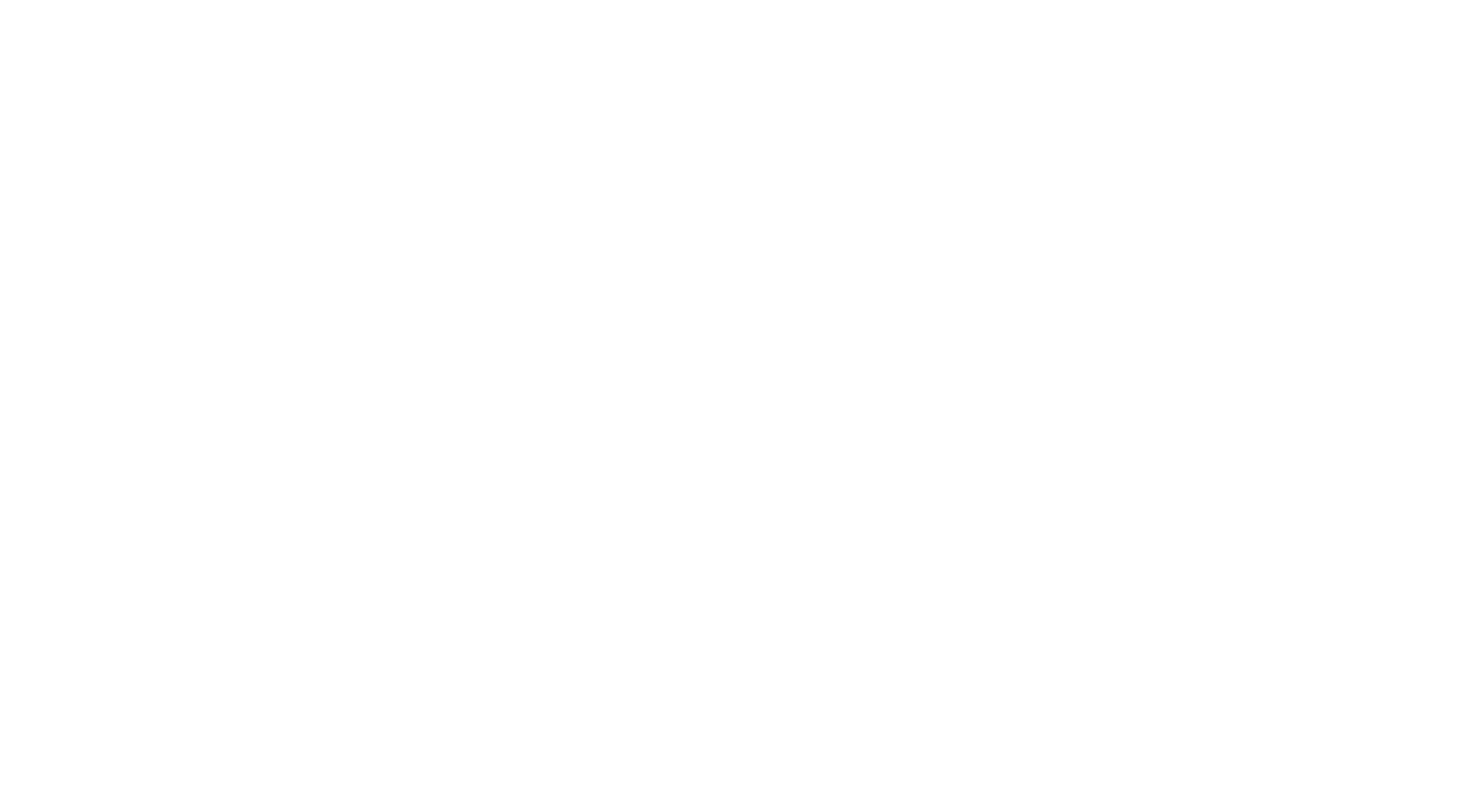
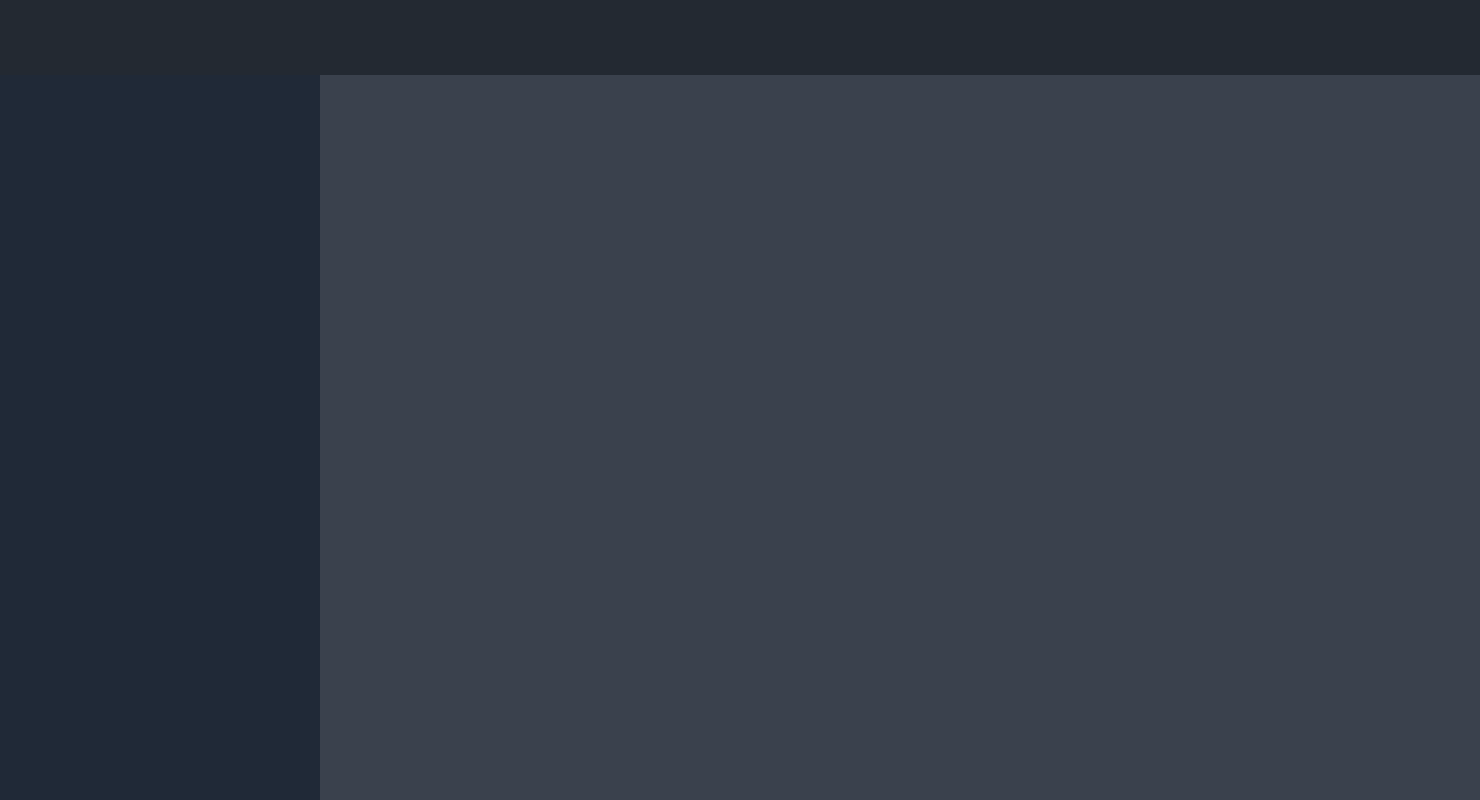
Before and after one commit to NickWhiteman/automatic-trading-front-desktop, a React (Create React App) app: page / in a window 1280 px wide. Shown: the top 800 px of the page, 1480 px wide, since content can reach past the window. Built offline with nearby package versions, Linux system fonts and the light colour scheme.

Commit message:
develop background layer

```diff
--- a/src/App.tsx
+++ b/src/App.tsx
@@ -1,12 +1,12 @@
 import React from 'react';
-import './App.css';
+import './style/style.css';
 
 function App() {
   return (
-    <div className="App">
-      <div className="app__headpanel"></div>
-      <div className="app__leftpatel"></div>
-      <div className="app__dashboard"></div>
+    <div className="app">
+      <div className="app__head_panel"></div>
+      <div className="app__left_patel"></div>
+      <div className="app__dashboard">hello world</div>
       <div className="app__footer"></div>
     </div>
   );
--- a/src/index.css
+++ b/src/index.css
@@ -5,6 +5,7 @@ body {
     sans-serif;
   -webkit-font-smoothing: antialiased;
   -moz-osx-font-smoothing: grayscale;
+  color: white;
 }
 
 code {
--- a/src/index.tsx
+++ b/src/index.tsx
@@ -11,7 +11,4 @@ ReactDOM.render(
   document.getElementById('root')
 );
 
-// If you want to start measuring performance in your app, pass a function
-// to log results (for example: reportWebVitals(console.log))
-// or send to an analytics endpoint. Learn more: https://bit.ly/CRA-vitals
 reportWebVitals();
--- /dev/null
+++ b/src/style/style.css
@@ -0,0 +1,32 @@
+* {
+  margin: 0;
+  padding: 0;
+}
+
+.app {
+  background-color: #3A414D;
+}
+.app .app__head_panel {
+  background-color: #232932;
+  margin-left: 0;
+  margin-top: 0;
+  height: 75px;
+  width: 1480px;
+}
+.app .app__left_patel {
+  position: absolute;
+  margin-left: 0;
+  width: 320px;
+  height: 950px;
+  background-color: #202937;
+}
+.app .app__dashboard {
+  height: 950px;
+  width: 1480px;
+  background-color: #3a414d;
+}
+.app .app__footer {
+  height: 16px;
+  width: 1480px;
+  background-color: #242629;
+}
--- /dev/null
+++ b/src/style/style.scss
@@ -0,0 +1,42 @@
+$backgroundColor: #3A414D;
+$head_panelBackground: #232932;
+$left_panelBackground: #202937;
+$dashboard_background: rgb(58, 65, 77);
+$footer_background: rgb(36, 38, 41);
+
+* {
+    margin: 0;
+    padding: 0;
+}
+
+.app {
+    background-color: $backgroundColor;
+
+    .app__head_panel{
+        background-color: $head_panelBackground;
+        margin-left: 0;
+        margin-top: 0;
+        height:75px;
+        width:1480px;
+    };
+
+    .app__left_patel{
+        position: absolute;
+        margin-left: 0;
+        width: 320px;
+        height: 950px;
+        background-color: $left_panelBackground;
+    };
+
+    .app__dashboard{
+        height:950px;
+        width: 1480px;
+        background-color: $dashboard_background;
+    };
+
+    .app__footer{
+        height: 16px;
+        width: 1480px;
+        background-color: $footer_background;
+    };
+};
```
Also changed, not shown: 1 other file (tests, documents, lock files or other folders).
